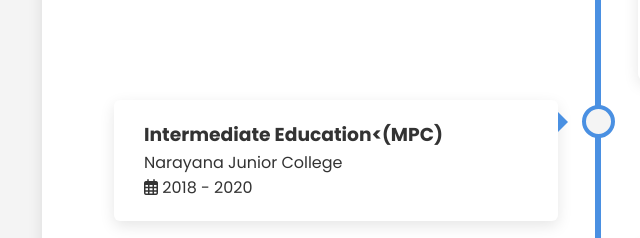
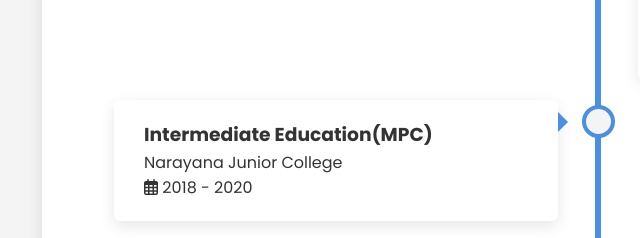
Before and after one commit to lokeshe-09/lokeshe.github.io, a plain HTML site: page index.html in a window 1280 px wide. Shown: the part 2500-2738 px from the top of the page, 42-682 px from the left. Drawn offline with nearby package versions, Linux system fonts and the light colour scheme.

Commit message:
Update index.html

```diff
--- a/index.html
+++ b/index.html
@@ -515,7 +515,7 @@
                 </div>
                 <div class="timeline-item left">
                     <div class="timeline-content">
-                        <h3>Intermediate Education<(MPC)</h3>
+                        <h3>Intermediate Education(MPC)</h3>
                         <p>Narayana Junior College</p>
                         <p><i class="far fa-calendar-alt"></i> 2018 - 2020</p>
                     </div>
```
